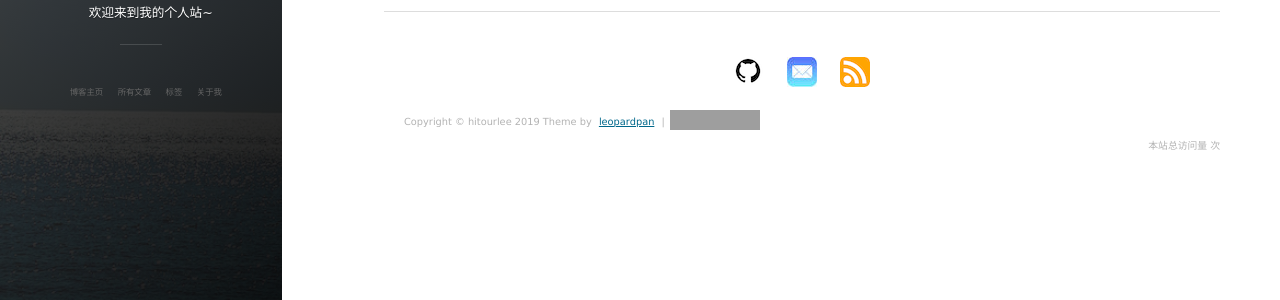
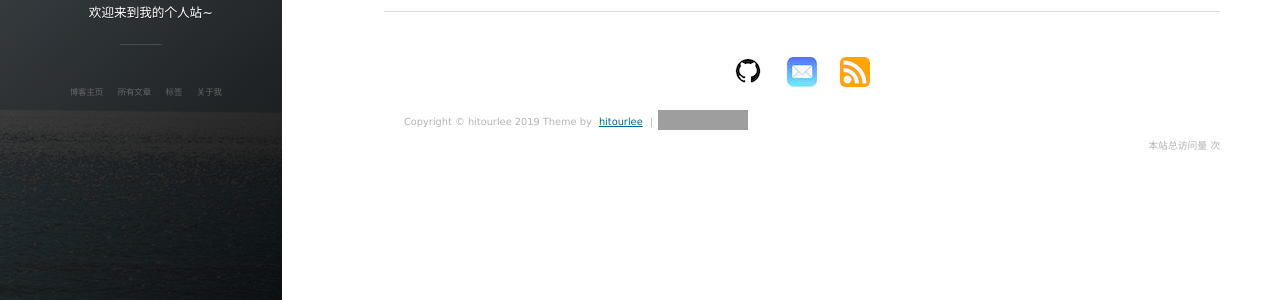
Before and after one commit to hitourlee/hitourlee.github.io, a Jekyll site: the page built from about.md, in a window 1280 px wide. Shown: the part 503-803 px from the top of the page. Built offline with Jekyll 4.4.1, drawn with Linux system fonts in a browser that asks for light colours; nearby versions of some CDN libraries; comment, search, counter and statistics services are not loaded; grey boxes are pictures that could not be loaded.

Commit message:
Update footer.html

```diff
--- a/_includes/footer.html
+++ b/_includes/footer.html
@@ -87,7 +87,7 @@
 
         <div class = "footer_div">
            <p class="copyright text-muted">
-            Copyright &copy; {{ site.title }} {{ site.time | date: '%Y' }} Theme by <a href="http://hitourlee.github.io/">leopardpan</a> |
+            Copyright &copy; {{ site.title }} {{ site.time | date: '%Y' }} Theme by <a href="http://hitourlee.github.io/">hitourlee</a> |
             <iframe
                 style="margin-left: 2px; margin-bottom:-5px;"
                 frameborder="0" scrolling="0" width="91px" height="20px"
```
